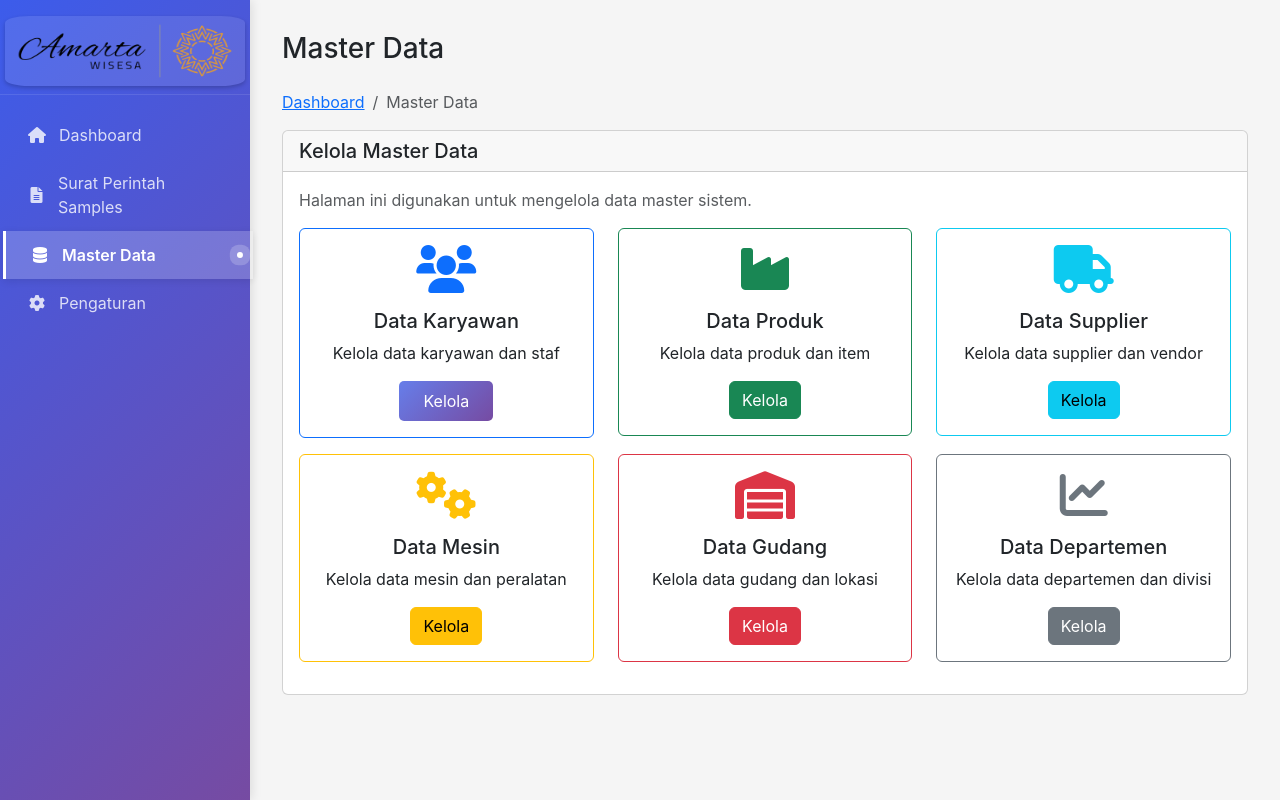
After one commit to gearrobo/amarta-wisesa-garment, a PHP site: page /master-data.php in a window 1280 px wide. The commit adds this page. Run offline with PHP 8.4, Linux system fonts and the light colour scheme.

Commit message:
perubahan banyak

```diff
--- a/css/style.css
+++ b/css/style.css
@@ -33,7 +33,7 @@
 
         .sidebar-logo {
             width: 240px;
-            height: 67px;
+            height: 70px;
             margin-bottom: 0.5rem;
             border-radius: 10%;
             background: rgba(255,255,255,0.1);
--- a/includes/sidebar.php
+++ b/includes/sidebar.php
@@ -16,9 +16,9 @@
                 </a>
             </li>
             <li>
-                <a href="#" class="nav-link">
-                    <i class="fas fa-chart-bar"></i>
-                    Laporan
+                <a href="master-data.php" class="nav-link <?php echo basename($_SERVER['PHP_SELF']) == 'master-data.php' ? 'active' : ''; ?>">
+                    <i class="fas fa-database"></i>
+                    Master Data
                 </a>
             </li>
             <li>
--- /dev/null
+++ b/master-data.php
@@ -0,0 +1,102 @@
+<?php
+// Include header
+include 'includes/header.php';
+?>
+
+<div class="main-content">
+    <div class="row">
+        <div class="col-12">
+            <h1 class="h3 mb-4">Master Data</h1>
+
+            <!-- Breadcrumb -->
+            <nav aria-label="breadcrumb">
+                <ol class="breadcrumb">
+                    <li class="breadcrumb-item"><a href="index.php">Dashboard</a></li>
+                    <li class="breadcrumb-item active">Master Data</li>
+                </ol>
+            </nav>
+
+            <!-- Master Data Content -->
+            <div class="card">
+                <div class="card-header">
+                    <h5 class="card-title mb-0">Kelola Master Data</h5>
+                </div>
+                <div class="card-body">
+                    <p class="text-muted">Halaman ini digunakan untuk mengelola data master sistem.</p>
+
+                    <div class="row">
+                        <div class="col-md-4 mb-3">
+                            <div class="card border-primary">
+                                <div class="card-body text-center">
+                                    <i class="fas fa-users fa-3x text-primary mb-3"></i>
+                                    <h5 class="card-title">Data Karyawan</h5>
+                                    <p class="card-text">Kelola data karyawan dan staf</p>
+                                    <a href="#" class="btn btn-primary">Kelola</a>
+                                </div>
+                            </div>
+                        </div>
+
+                        <div class="col-md-4 mb-3">
+                            <div class="card border-success">
+                                <div class="card-body text-center">
+                                    <i class="fas fa-industry fa-3x text-success mb-3"></i>
+                                    <h5 class="card-title">Data Produk</h5>
+                                    <p class="card-text">Kelola data produk dan item</p>
+                                    <a href="#" class="btn btn-success">Kelola</a>
+                                </div>
+                            </div>
+                        </div>
+
+                        <div class="col-md-4 mb-3">
+                            <div class="card border-info">
+                                <div class="card-body text-center">
+                                    <i class="fas fa-truck fa-3x text-info mb-3"></i>
+                                    <h5 class="card-title">Data Supplier</h5>
+                                    <p class="card-text">Kelola data supplier dan vendor</p>
+                                    <a href="#" class="btn btn-info">Kelola</a>
+                                </div>
+                            </div>
+                        </div>
+
+                        <div class="col-md-4 mb-3">
+                            <div class="card border-warning">
+                                <div class="card-body text-center">
+                                    <i class="fas fa-cogs fa-3x text-warning mb-3"></i>
+                                    <h5 class="card-title">Data Mesin</h5>
+                                    <p class="card-text">Kelola data mesin dan peralatan</p>
+                                    <a href="#" class="btn btn-warning">Kelola</a>
+                                </div>
+                            </div>
+                        </div>
+
+                        <div class="col-md-4 mb-3">
+                            <div class="card border-danger">
+                                <div class="card-body text-center">
+                                    <i class="fas fa-warehouse fa-3x text-danger mb-3"></i>
+                                    <h5 class="card-title">Data Gudang</h5>
+                                    <p class="card-text">Kelola data gudang dan lokasi</p>
+                                    <a href="#" class="btn btn-danger">Kelola</a>
+                                </div>
+                            </div>
+                        </div>
+
+                        <div class="col-md-4 mb-3">
+                            <div class="card border-secondary">
+                                <div class="card-body text-center">
+                                    <i class="fas fa-chart-line fa-3x text-secondary mb-3"></i>
+                                    <h5 class="card-title">Data Departemen</h5>
+                                    <p class="card-text">Kelola data departemen dan divisi</p>
+                                    <a href="#" class="btn btn-secondary">Kelola</a>
+                                </div>
+                            </div>
+                        </div>
+                    </div>
+                </div>
+            </div>
+        </div>
+    </div>
+</div>
+
+<?php
+// Include footer
+include 'includes/footer.php';
```
Also changed, not shown: index.php (+7 -3 lines), pengaturan.php (+8 -3 lines), sps-sample.php (+16 -7 lines).
